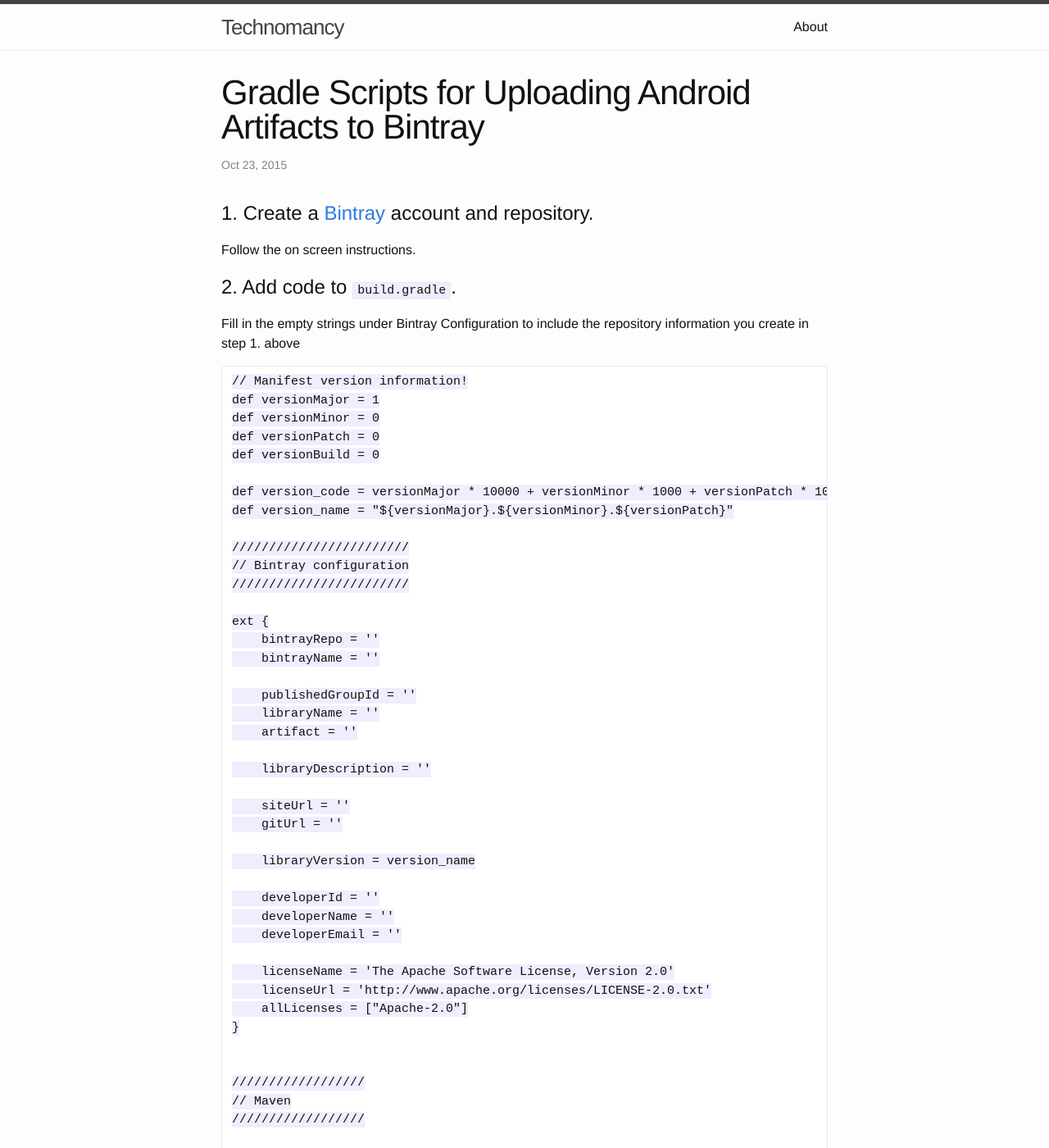
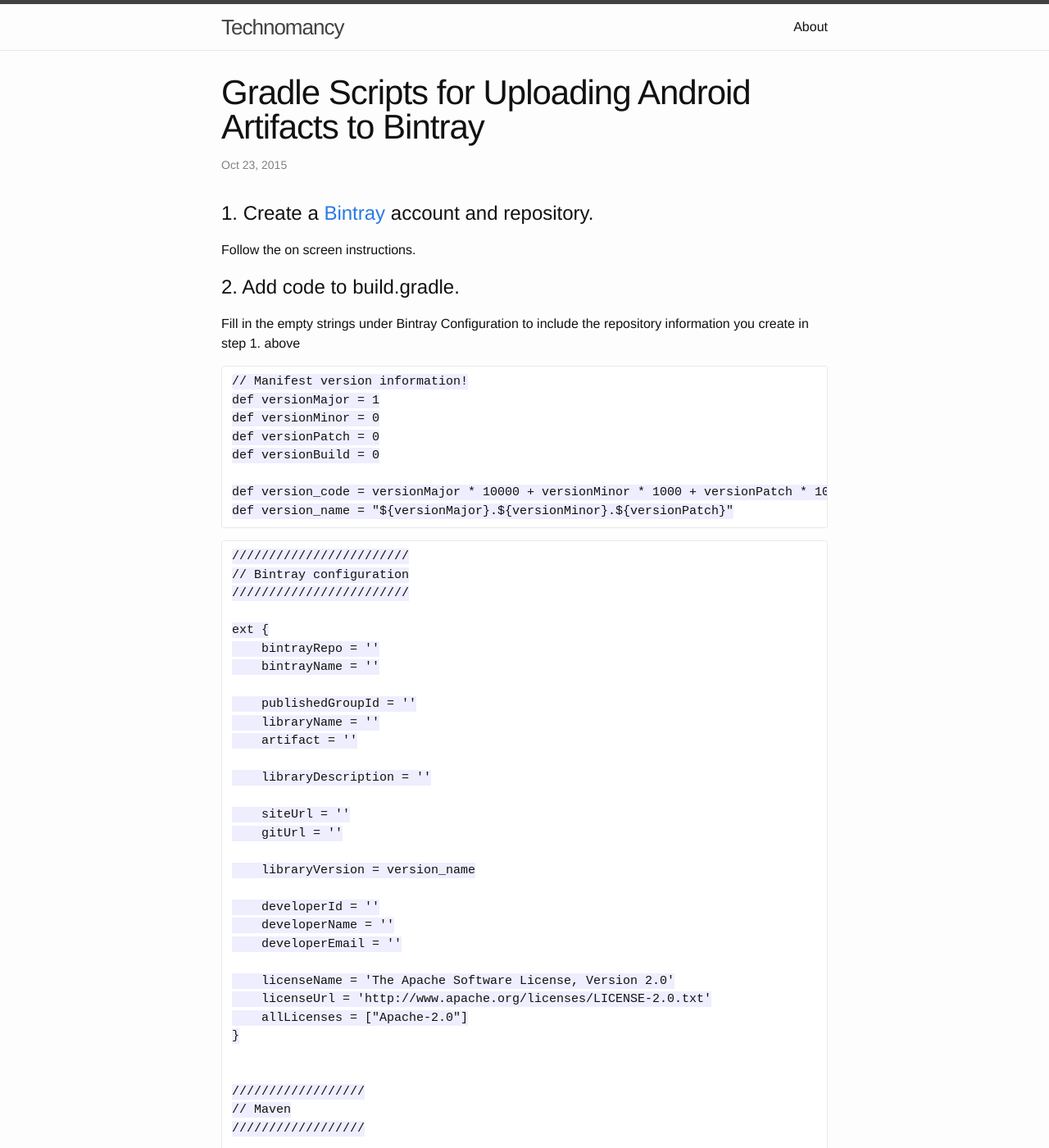
Before and after one commit to eliasbagley/eliasbagley.github.io, a Jekyll site: the page built from _posts/2015-10-23-gradle-script-for-bintray-upload.markdown, in a window 1280 px wide and 1400 px high. Shown: the whole window at 82% size. Built offline with Jekyll 4.4.1, drawn with Linux system fonts in a browser that asks for light colours; comment, search, counter and statistics services are not loaded; some of the changed text lies outside the part shown.

````diff
--- a/_posts/2015-10-23-gradle-script-for-bintray-upload.markdown
+++ b/_posts/2015-10-23-gradle-script-for-bintray-upload.markdown
@@ -10,7 +10,7 @@ categories: Android
 
 Follow the on screen instructions.
 
-#2. Add code to `build.gradle`.
+#2. Add code to build.gradle.
 
 Fill in the empty strings under Bintray Configuration to include the repository information you create in step 1. above
 
@@ -24,7 +24,9 @@ def versionBuild = 0
 
 def version_code = versionMajor * 10000 + versionMinor * 1000 + versionPatch * 100 + versionBuild
 def version_name = "${versionMajor}.${versionMinor}.${versionPatch}"
+```
 
+```
 ////////////////////////
 // Bintray configuration
 ////////////////////////
````
